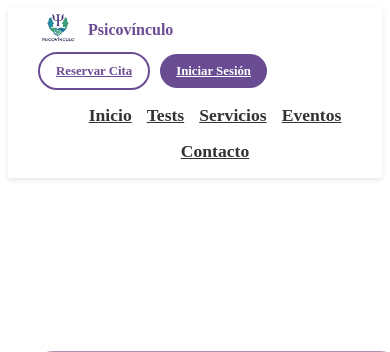
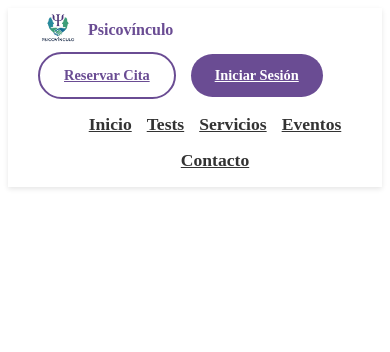
Before and after one commit to 75BOSS/citastrp, a PHP site: page /login.php in a window 390 px wide. Shown: the top 352 px of the page. Run offline with PHP 8.4, Linux system fonts and the light colour scheme.

Commit message:
Correci[on de index paciente

```diff
--- a/css/login.css
+++ b/css/login.css
@@ -503,12 +503,17 @@ select:focus {
         font-size: 1rem;
     }
 
-    .auth-buttons {
-        gap: 10px;
-    }
+.auth-buttons {
+    display: flex;
+    align-items: center;
+    gap: 15px;
+}
 
-    .btn {
-        padding: 0.6rem 1rem;
-        font-size: 0.8rem;
-    }
+.bienvenido {
+    font-weight: bold;
+    font-size: 0.95rem;
+    color: #333;
+    white-space: nowrap;
 }
+
+}
```
